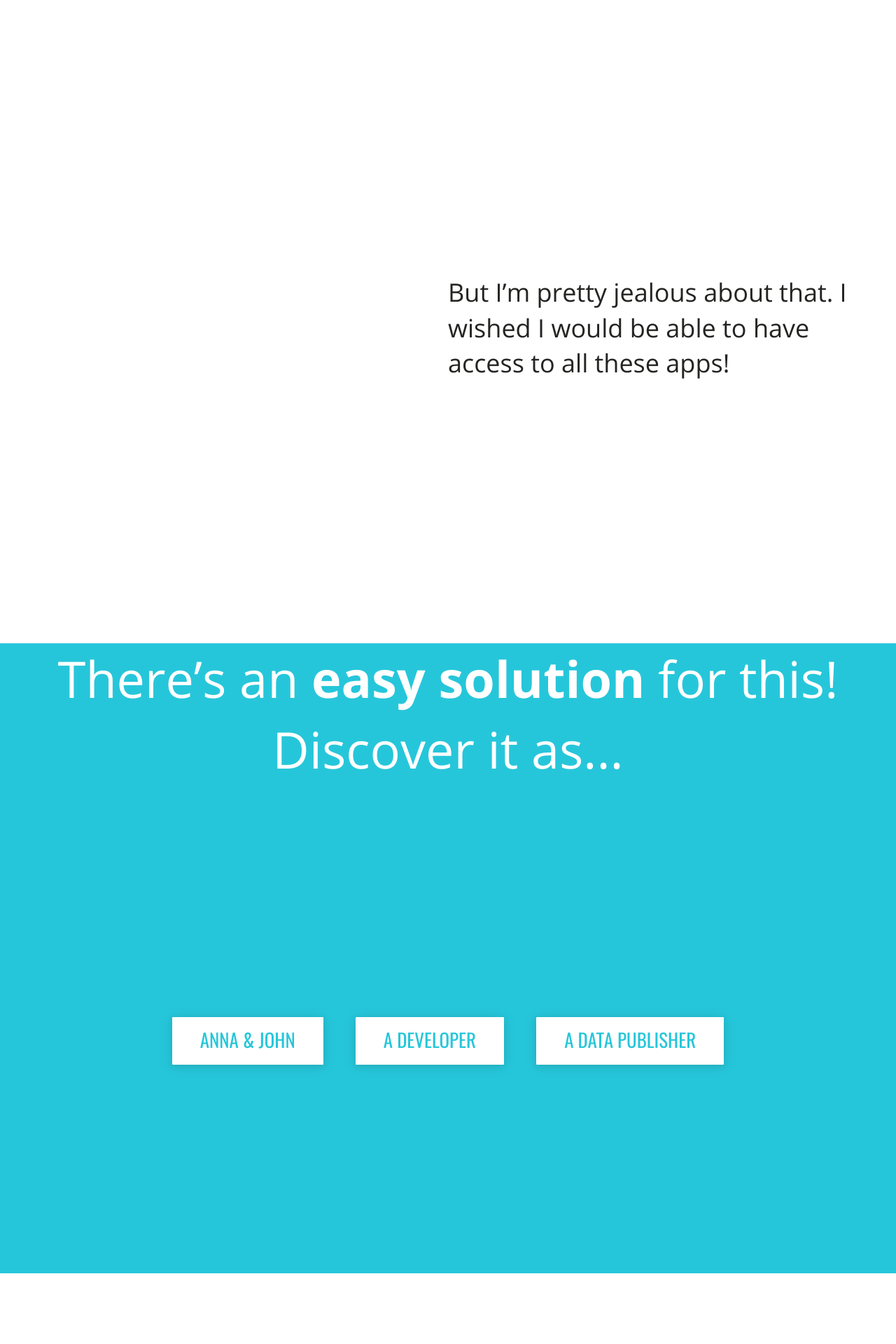
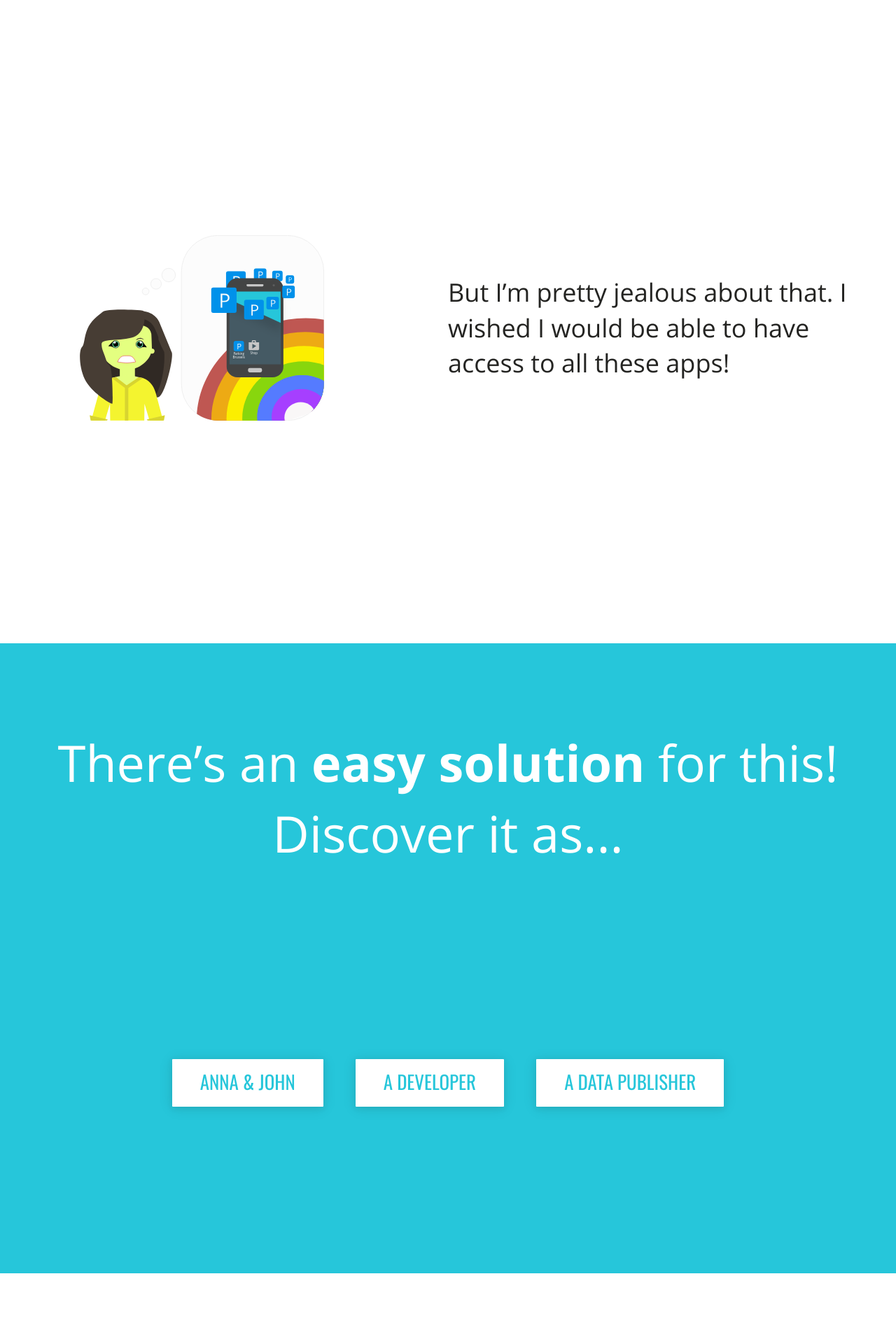
Before and after one commit to osoc16/mobylink, a Jekyll site: the page built from index.html, in a window 1280 px wide. Shown: the part 3653-5573 px from the top of the page at 70% size. Built offline with Jekyll 4.4.1, drawn with Linux system fonts in a browser that asks for light colours; a script that is not in the unit is left out.

Commit message:
Fixed section 5 and quick fixed section 6
Signed-off-by: Pieter-Jan Geeroms <pieterjangeeroms@hotmail.com>

```diff
--- a/_sass/_section5.sass
+++ b/_sass/_section5.sass
@@ -5,6 +5,7 @@
   background-size: 90%
   max-width: 420px
   min-width: 400px
+  height: 300px
   flex-direction: row
   flex-wrap: wrap
   @extend .image
--- a/_sass/_section6.sass
+++ b/_sass/_section6.sass
@@ -1,4 +1,5 @@
 #section6
+  padding-top: 120px
   background: $highlight
   @media (max-width: 700px)
     font-size: .6em
```
